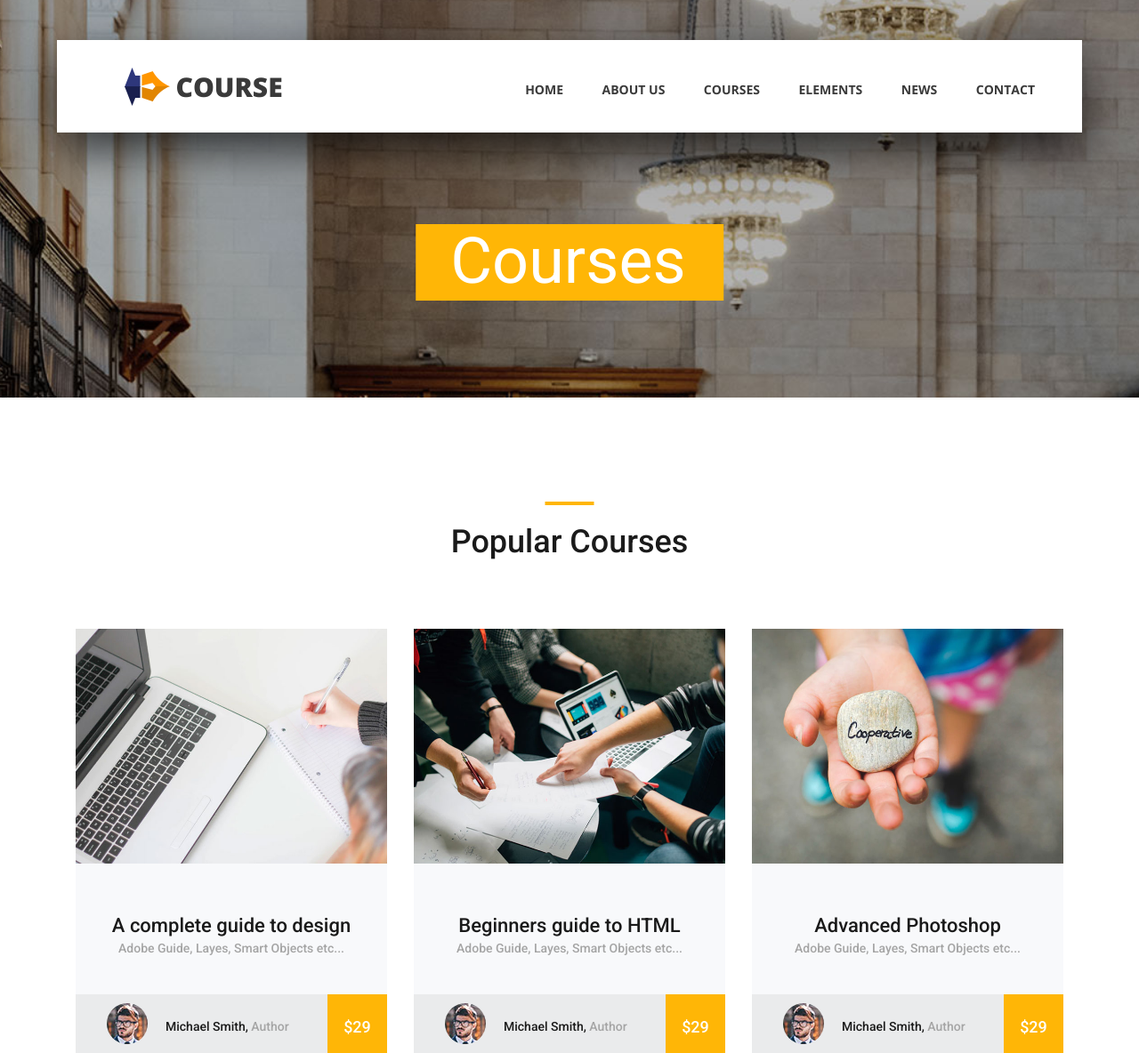
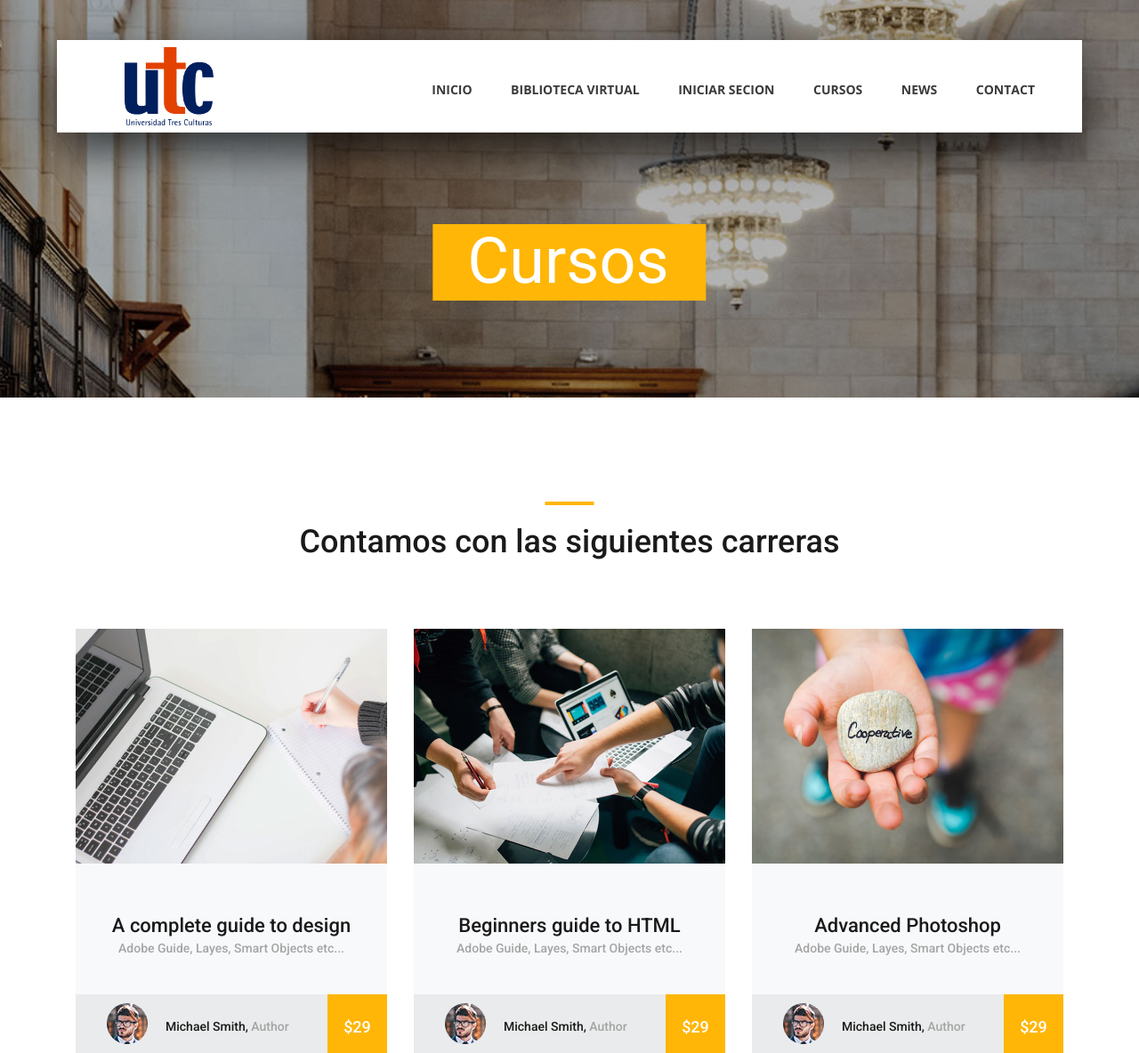
Before and after one commit to JoseFaMG/Sistemas-de-Calificaciones, a PHP site: page /courses.html in a window 1280 px wide. Shown: the top 1184 px of the page at 89% size. Run offline with PHP 8.4, Linux system fonts and the light colour scheme.

Commit message:
ACTUALIZAR

```diff
--- a/courses.html
+++ b/courses.html
@@ -1,7 +1,7 @@
 <!DOCTYPE html>
 <html lang="en">
 <head>
-<title>Course - Courses</title>
+<title>Cursos</title>
 <meta charset="utf-8">
 <meta http-equiv="X-UA-Compatible" content="IE=edge">
 <meta name="description" content="Course Project">
@@ -22,19 +22,18 @@
 			<!-- Logo -->
 			<div class="logo_container">
 				<div class="logo">
-					<img src="images/logo.png" alt="">
-					<span>course</span>
-				</div>
+					<img src="assets/Images/utc.png ">
+
 			</div>
-
+		</div>
 			<!-- Main Navigation -->
 			<nav class="main_nav_container">
 				<div class="main_nav">
 					<ul class="main_nav_list">
-						<li class="main_nav_item"><a href="index.html">home</a></li>
-						<li class="main_nav_item"><a href="#">about us</a></li>
-						<li class="main_nav_item"><a href="#">courses</a></li>
-						<li class="main_nav_item"><a href="elements.html">elements</a></li>
+						<li class="main_nav_item"><a href="index.html">Inicio</a></li>
+						<li class="main_nav_item"><a href="#">Biblioteca virtual</a></li>
+						<li class="main_nav_item"><a href="#">Iniciar secion </a></li>
+						<li class="main_nav_item"><a href="elements.html">cursos</a></li>
 						<li class="main_nav_item"><a href="news.html">news</a></li>
 						<li class="main_nav_item"><a href="contact.html">contact</a></li>
 					</ul>
@@ -43,7 +42,7 @@
 		</div>
 		<div class="header_side d-flex flex-row justify-content-center align-items-center">
 			<img src="images/phone-call.svg" alt="">
-			<span>+43 4566 7788 2457</span>
+			<span>8009531305</span>
 		</div>
 
 		<!-- Hamburger -->
@@ -67,7 +66,7 @@
 				<ul class="menu_list menu_mm">
 					<li class="menu_item menu_mm"><a href="index.html">Home</a></li>
 					<li class="menu_item menu_mm"><a href="#">About us</a></li>
-					<li class="menu_item menu_mm"><a href="#">Courses</a></li>
+					<li class="menu_item menu_mm"><a href="#">Reguistrarte</a></li>
 					<li class="menu_item menu_mm"><a href="elements.html">Elements</a></li>
 					<li class="menu_item menu_mm"><a href="news.html">News</a></li>
 					<li class="menu_item menu_mm"><a href="contact.html">Contact</a></li>
@@ -99,7 +98,7 @@
 			<div class="home_background prlx" style="background-image:url(images/courses_background.jpg)"></div>
 		</div>
 		<div class="home_content">
-			<h1>Courses</h1>
+			<h1>Cursos</h1>
 		</div>
 	</div>
 
@@ -110,7 +109,7 @@
 			<div class="row">
 				<div class="col">
 					<div class="section_title text-center">
-						<h1>Popular Courses</h1>
+						<h1>Contamos con las siguientes carreras</h1>
 					</div>
 				</div>
 			</div>
@@ -342,7 +341,7 @@
 							<ul>
 								<li class="footer_list_item"><a href="index.html">Home</a></li>
 								<li class="footer_list_item"><a href="#">About Us</a></li>
-								<li class="footer_list_item"><a href="#">Courses</a></li>
+								<li class="footer_list_item"><a href="#">Registrate</a></li>
 								<li class="footer_list_item"><a href="news.html">News</a></li>
 								<li class="footer_list_item"><a href="contact.html">Contact</a></li>
 							</ul>
--- a/styles/courses_responsive.css
+++ b/styles/courses_responsive.css
@@ -312,11 +312,11 @@
 	}
 	.logo span
 	{
-		font-size: 16px;
+		font-size: 20px;
 	}
 	.hamburger_container
 	{
-		right: 5px;
+		right: px;
 	}
 	.menu
 	{
@@ -356,7 +356,7 @@
 	}
 	.home_content h1
 	{
-		font-size: 30px;
+		font-size: 40px;
 	}
 	.card-title
 	{
@@ -511,3 +511,8 @@
 {
 
 }
+.logo img {
+    width: 100px;
+
+    height: auto ; /* Esto mantiene la proporción original */
+}
--- a/styles/elements_responsive.css
+++ b/styles/elements_responsive.css
@@ -418,3 +418,8 @@
 {
 
 }
+.logo img {
+    width: 100px;
+
+    height: auto ; /* Esto mantiene la proporción original */
+}
```
Also changed, not shown: index.html (+9 -9 lines).
